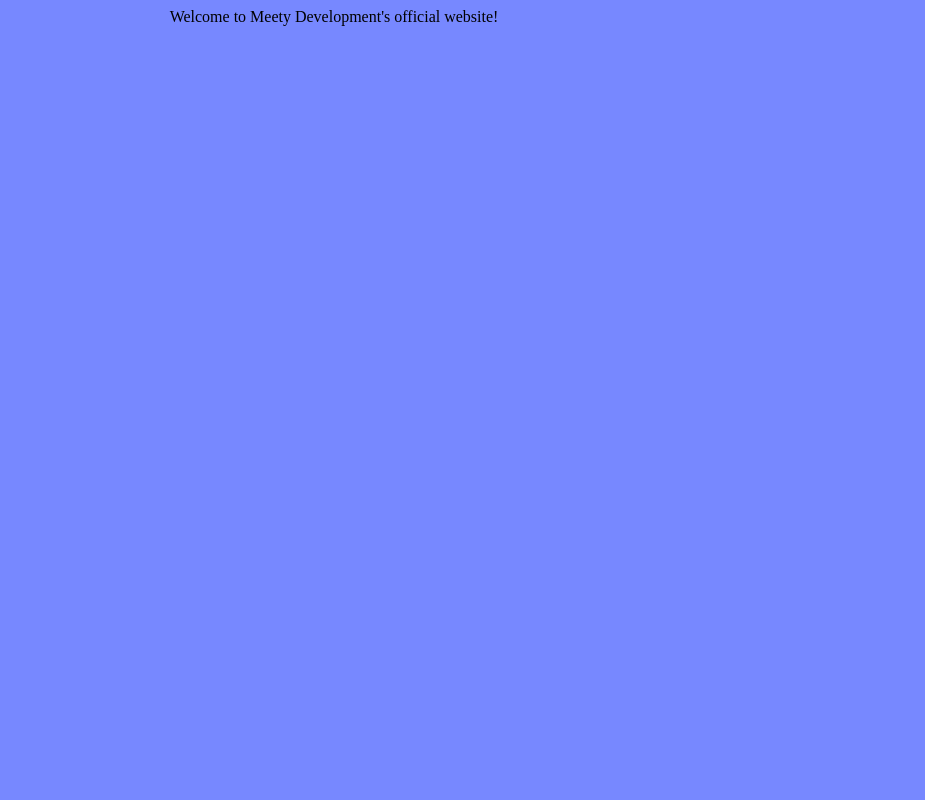
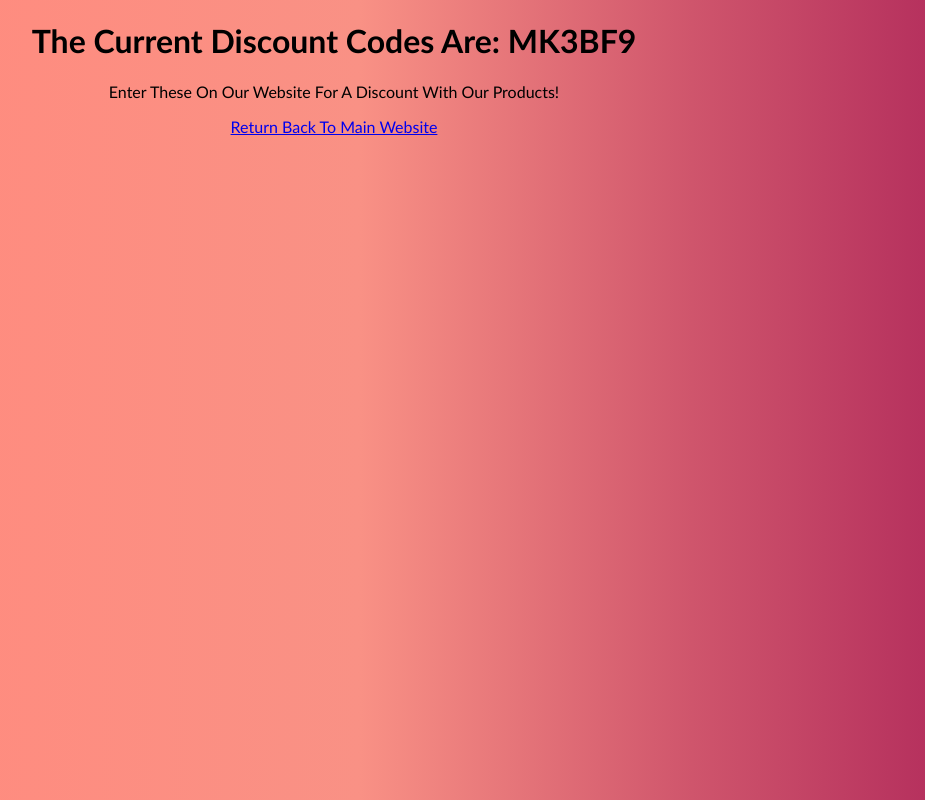
Before and after one commit to samykcodes/websiteforfun, a plain HTML site: page index.html in a window 1280 px wide. Shown: the whole page, without its empty margins (306-1231 px from the left). Drawn offline with Linux system fonts and the light colour scheme.

Commit message:
index.html

```diff
--- a/index.html
+++ b/index.html
@@ -1,6 +1,11 @@
 <!DOCTYPE html>
-<link rel="stylesheet" href="style.css">
-<title>Meety Development</title>
+<title>Super Envelopes Backup Website!</title>
+<link rel="stylesheet" href="./style.css">
 <body>
-    Welcome to Meety Development's official website!
+    <h1>
+        The Current Discount Codes Are:
+        MK3BF9
+    </h1>
+    <p>Enter These On Our Website For A Discount With Our Products!</p>
+    <a href="https://sites.google.com/view/senvelopes/home">Return Back To Main Website</a>
 </body>
--- a/style.css
+++ b/style.css
@@ -1,4 +1,5 @@
-html{
+html {
+    background-image: linear-gradient(to right, #ff8177 0%, #ff867a 0%, #ff8c7f 21%, #f99185 52%, #cf556c 78%, #b12a5b 100%);
     text-align: center;
-    background-color: #78f;
+    font-family: 'Trebuchet MS', 'Lucida Sans Unicode', 'Lucida Grande', 'Lucida Sans', Arial, sans-serif;
 }
```
